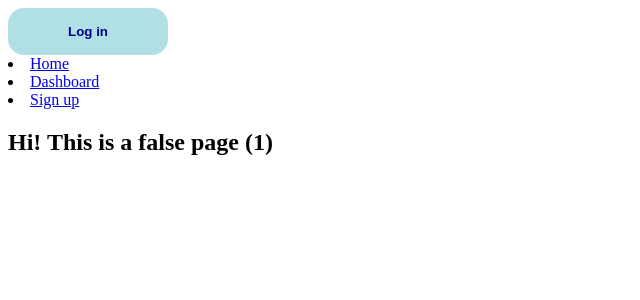
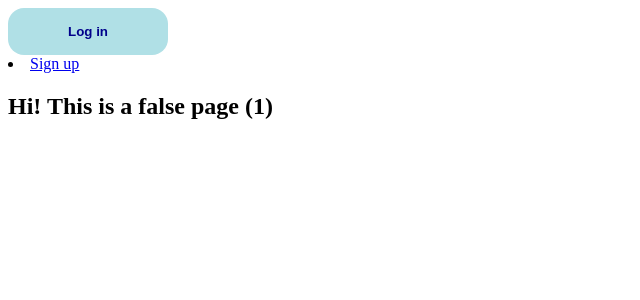
Before and after one commit to xfontr/advanced-react-routing, a React (Create React App) app: page /home in a window 1280 px wide. Shown: the top 300 px of the page, without its empty margins (0-640 px from the left). Built offline with nearby package versions, Linux system fonts and the light colour scheme.

Commit message:
Implemented conditions for logged or not logged users

```diff
--- a/src/components/NavigationLinks.tsx
+++ b/src/components/NavigationLinks.tsx
@@ -14,9 +14,19 @@ const NavigationLinks = ({
     {routes.map(
       (route) =>
         route.name && (
-          <li key={route.name}>
-            <Link to={route.path}>{route.name}</Link>
-          </li>
+          <>
+            {isLogged && route.renders === "logged" && (
+              <li key={route.name}>
+                <Link to={route.path}>{route.name}</Link>
+              </li>
+            )}
+
+            {!isLogged && route.renders === "loggedOut" && (
+              <li key={route.name}>
+                <Link to={route.path}>{route.name}</Link>
+              </li>
+            )}
+          </>
         )
     )}
   </>
```
